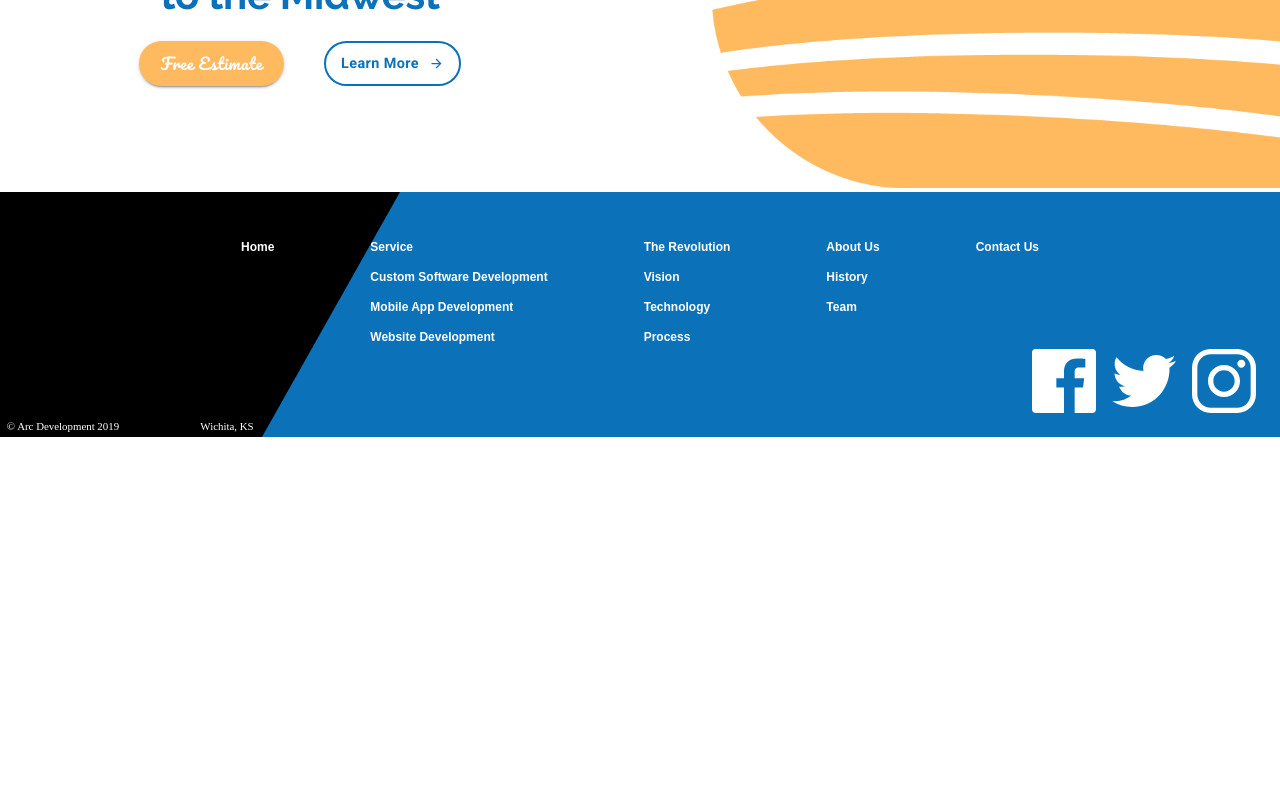
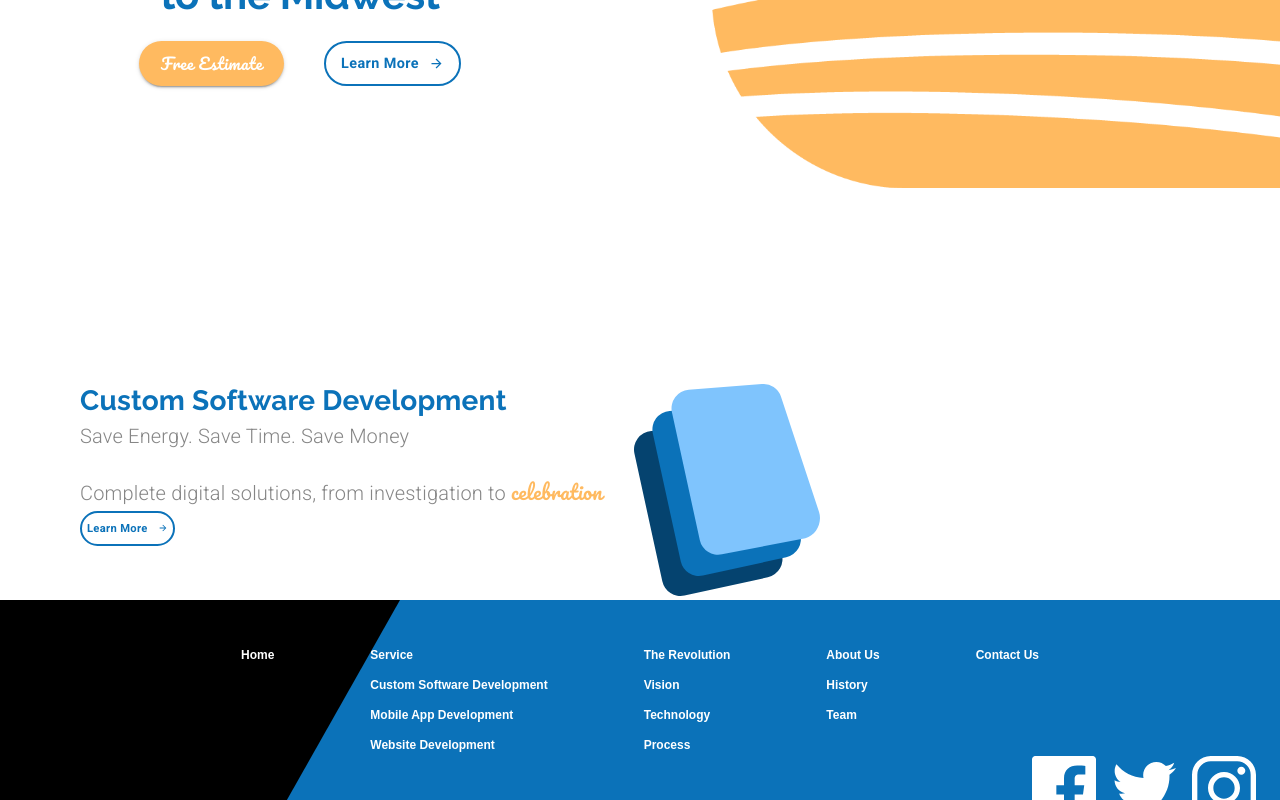
Before and after one commit to JulioAvalos/mui-react-app, a React (Create React App) app: page / in a window 1280 px wide. Shown: the part 406-1206 px from the top of the page. Before the commit the page ends 843 px from the top, so only its background shows below. Built offline with nearby package versions, Linux system fonts and the light colour scheme.

Commit message:
creating the service block - custom software page

```diff
--- a/src/components/LandingPage.js
+++ b/src/components/LandingPage.js
@@ -1,12 +1,14 @@
 import React from 'react';
 import Lottie from 'react-lottie';
+import { makeStyles, useTheme } from '@material-ui/core';
 import Grid from '@material-ui/core/Grid';
 import Button from '@material-ui/core/Button';
 import ButtonArrow from './UI/ButtonArrow';
 import Typography from '@material-ui/core/Typography';
+import useMediaQuery from '@material-ui/core/useMediaQuery';
 
 import animationData from '../animations/landinganimation/data';
-import { makeStyles, useTheme } from '@material-ui/core';
+import customSoftwareIcon from '../assets/Custom Software Icon.svg';
 
 const useStyles = makeStyles(theme => ({
     animation: {
@@ -33,16 +35,19 @@ const useStyles = makeStyles(theme => ({
         marginTop: '1em'
     },
     learnButtonHero: {
-        borderColor: theme.palette.common.blue,
-        color: theme.palette.common.blue,
-        borderWidth: 2,
-        textTransform: 'none',
-        borderRadius: 50,
-        fontFamily: 'Roboto',
-        fontWeight: 'bold',
+        ...theme.typography.learnButton,
         fontSize: '0.9rem',
         height: 45,
         widht: 145
+    },
+    learnButton: {
+        ...theme.typography.learnButton,
+        fontSize: '0.7rem',
+        height: 35,
+        padding: 5,
+        [theme.breakpoints.down('sm')]: {
+            marginBottom: '2em'
+        }
     },
     mainContainer: {
         marginTop: '5em',
@@ -59,12 +64,32 @@ const useStyles = makeStyles(theme => ({
         [theme.breakpoints.down('xs')]: {
             marginLeft: 0
         }
+    },
+    specialText: {
+        fontFamily: 'Pacifico',
+        color: theme.palette.common.orange
+    },
+    subtitle: {
+        marginBottom: "1em"
+    },
+    icon: {
+        marginLeft: '2em',
+        [theme.breakpoints.down('xs')]: {
+            marginLeft: 0
+        }
+    },
+    serviceContainer: {
+        marginTop: '12em',
+        [theme.breakpoints.down('sm')]: {
+            padding: 25
+        }
     }
 }));
 
 const LandingPage = () => {
     const classes = useStyles();
     const theme = useTheme();
+    const matchesSM =useMediaQuery(theme.breakpoints.down('sm'));
 
     const defaultOptions = {
         loop: true,
@@ -77,7 +102,7 @@ const LandingPage = () => {
 
     return (
         <Grid container direction="column" className={classes.mainContainer}>
-            <Grid item>
+            <Grid item>{/*-----Hero Block-----*/}
                 <Grid container justify="flex-end" alignItems="center" direction="row">
                     <Grid sm item className={classes.heroContainer}>
                         <Typography variant="h2" align="center">
@@ -110,6 +135,41 @@ const LandingPage = () => {
                     </Grid>
                 </Grid>
             </Grid>
+            <Grid item>
+                {" "}
+                {/*-----Services Block-----*/}
+                <Grid
+                    container
+                    direction="row"
+                    justify={matchesSM ? 'center' : undefined }
+                    className={classes.serviceContainer}>
+                    <Grid
+                        item
+                        style={{
+                            marginLeft: matchesSM ? 0 : '5em',
+                            textAlign: matchesSM ? 'center' : undefined
+                        }}
+                    >
+                        <Typography variant="h4">
+                            Custom Software Development
+                        </Typography>
+                        <Typography variant="subtitle1" className={classes.subtitle}>
+                            Save Energy. Save Time. Save Money
+                        </Typography>
+                        <Typography variant="subtitle1">
+                            Complete digital solutions, from investigation to {" "}
+                            <span className={classes.specialText}>celebration</span>
+                        </Typography>
+                        <Button variant="outlined" className={classes.learnButton}>
+                            <span style={{marginRight: 10}}>Learn More</span>
+                            <ButtonArrow widht={10} height={10} fill={theme.palette.common.blue}/>
+                        </Button>
+                    </Grid>
+                    <Grid item>
+                        <img className={classes.icon} alt="custom software icon" src={customSoftwareIcon} />
+                    </Grid>
+                </Grid>
+            </Grid>
         </Grid>
     );
 }
--- a/src/components/Theme.js
+++ b/src/components/Theme.js
@@ -2,6 +2,7 @@ import { createMuiTheme } from '@material-ui/core/styles';
 
 const arcBlue = "#0B72B9";
 const arcOrange = "#FFBA60";
+const arcGrey = "#868686";
 
 export const theme = createMuiTheme({
   palette: {
@@ -18,34 +19,69 @@ export const theme = createMuiTheme({
   },
   typography: {
     tab: {
-      fontFamily: 'Raleway',
-      textTransform: 'none',
+      fontFamily: "Raleway",
+      textTransform: "none",
       fontWeight: 700,
-      fontSize: '1rem',
+      color: "white",
+      fontSize: "1rem"
     },
     estimate: {
-      fontFamily: 'Pacifico',
-      fontSize: '1rem',
-      textTransform: 'none',
-      color: 'white'
+      fontFamily: "Pacifico",
+      fontSize: "1rem",
+      textTransform: "none",
+      color: "white"
     },
     h2: {
-      fontFamily: 'Raleway',
+      fontFamily: "Raleway",
       fontWeight: 700,
-      fontSize: '2.5rem',
+      fontSize: "2.5rem",
       color: arcBlue,
       lineHeight: 1.5
     },
     h3: {
-      fontFamily: 'Pacifico',
-      fontSize: '2.5rem',
+      fontFamily: "Pacifico",
+      fontSize: "2.5rem",
       color: arcBlue
     },
     h4: {
-      fontFamily: 'Pacifico',
-      fontSize: '1.75',
+      fontFamily: "Raleway",
+      fontSize: "1.75rem",
       color: arcBlue,
       fontWeight: 700
+    },
+    h6: {
+      fontWeight: 500,
+      fontFamily: "Raleway",
+      color: arcBlue
+    },
+    subtitle1: {
+      fontSize: "1.25rem",
+      fontWeight: 300,
+      color: arcGrey
+    },
+    subtitle2: {
+      color: "white",
+      fontWeight: 300,
+      fontSize: "1.25rem"
+    },
+    body1: {
+      fontSize: "1.25rem",
+      color: arcGrey,
+      fontWeight: 300
+    },
+    caption: {
+      fontSize: "1rem",
+      fontWeight: 300,
+      color: arcGrey
+    },
+    learnButton: {
+      borderColor: arcBlue,
+      color: arcBlue,
+      borderWidth: 2,
+      textTransform: "none",
+      borderRadius: 50,
+      fontFamily: "Roboto",
+      fontWeight: "bold"
     }
   }
 });
```
